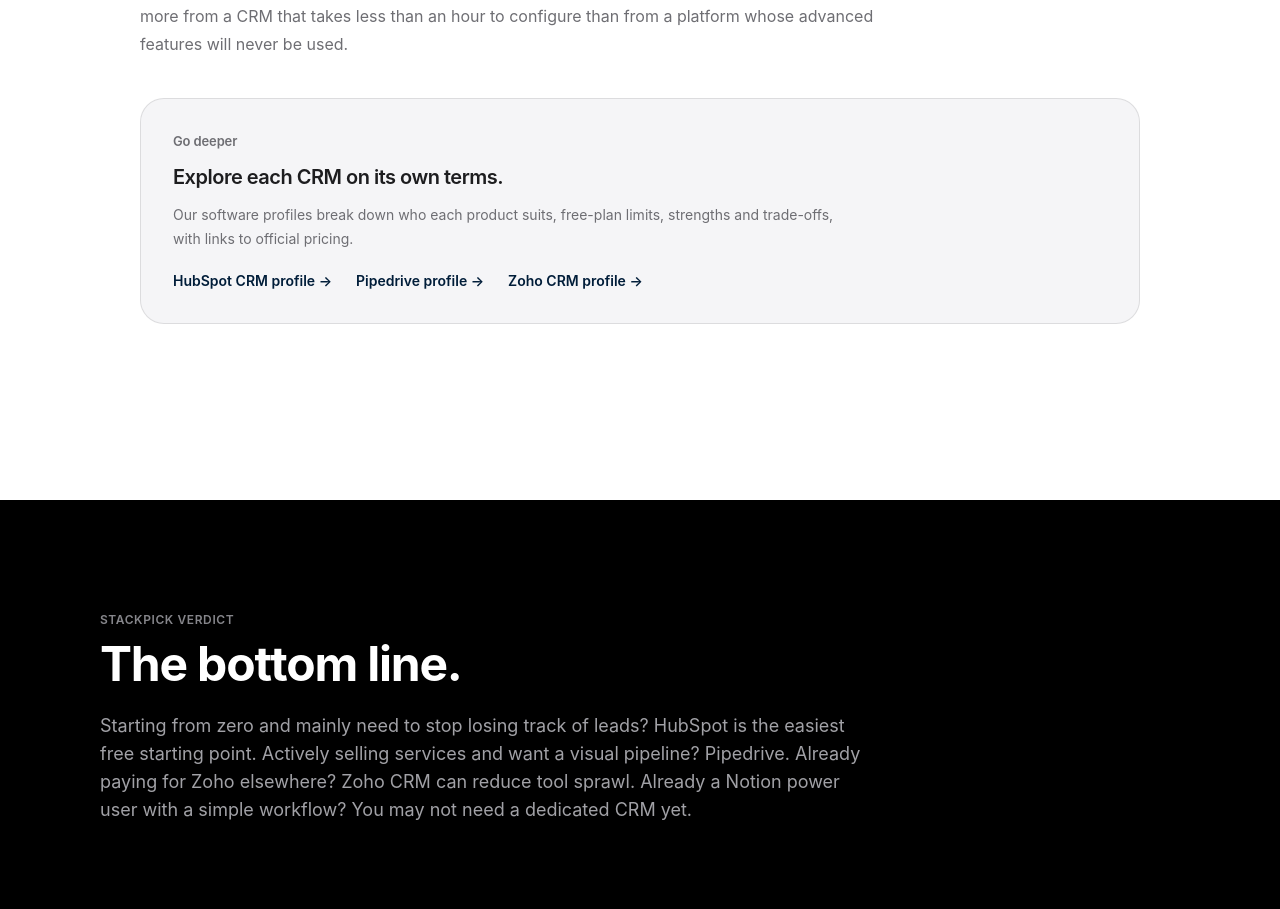
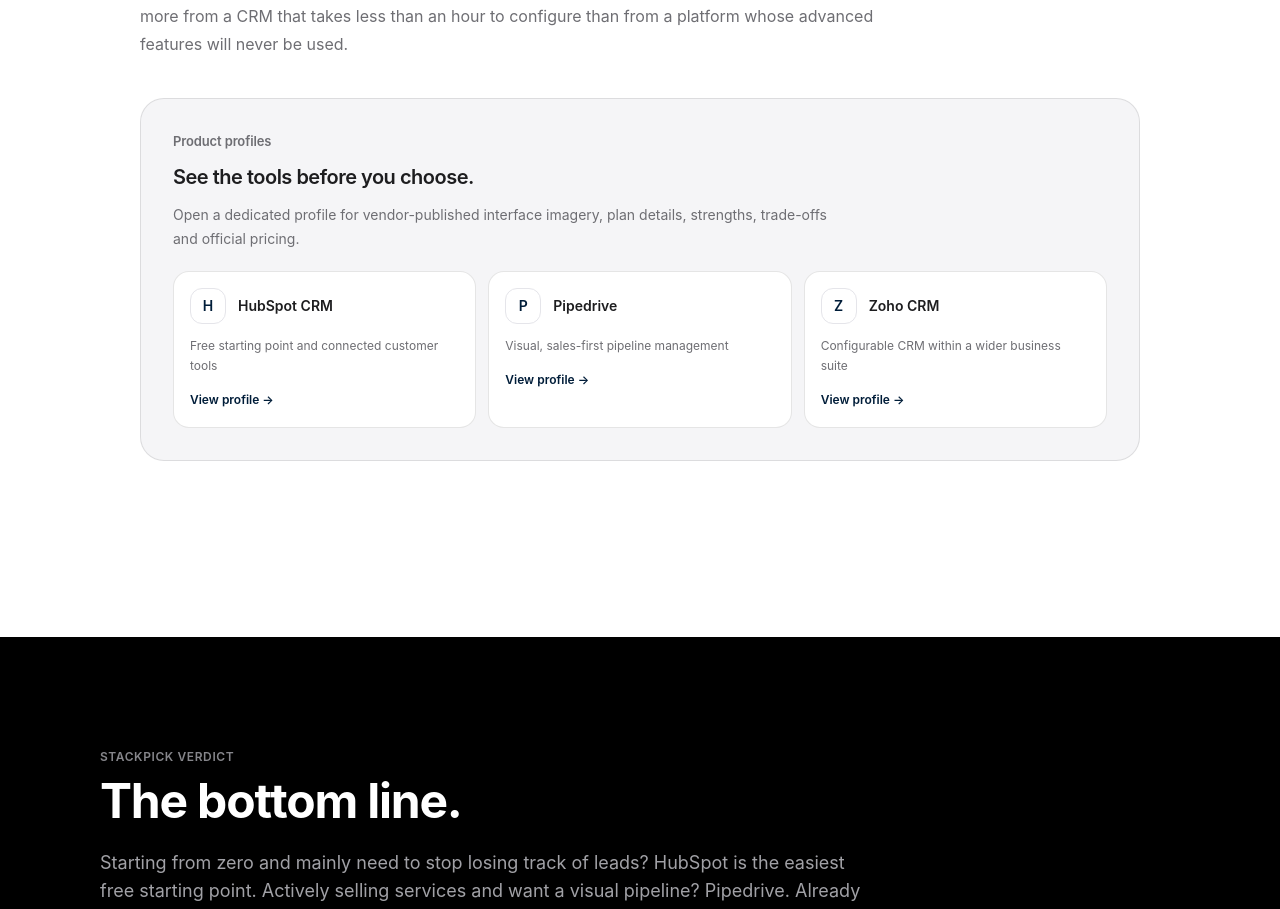
Before and after one commit to LinukaBandara/StackPick, a Next.js app: page /best/crm-software in a window 1280 px wide. Shown: the part 4267-5176 px from the top of the page. Built offline with nearby package versions, Linux system fonts and the light colour scheme; no server answers.

Commit message:
Add restrained CRM product visuals to comparison guide

```diff
--- a/app/best/crm-software/page.tsx
+++ b/app/best/crm-software/page.tsx
@@ -1,6 +1,7 @@
 import type { Metadata } from "next";
 import Link from "next/link";
 import ComparisonArticle from "@/components/ComparisonArticle";
+import SoftwareLogo from "@/components/SoftwareLogo";
 
 export const metadata: Metadata = {
   title: "Best CRM Software for Freelancers & Small Teams (2026)",
@@ -8,6 +9,12 @@ export const metadata: Metadata = {
     "An honest comparison of CRM tools for freelancers and small teams - HubSpot, Pipedrive, Zoho CRM, and Notion - covering free tiers and real trade-offs.",
   alternates: { canonical: "/best/crm-software" },
 };
+
+const CRM_PROFILES = [
+  { name: "HubSpot CRM", url: "https://www.hubspot.com/products/crm", href: "/software/hubspot-crm", note: "Free starting point and connected customer tools" },
+  { name: "Pipedrive", url: "https://www.pipedrive.com/", href: "/software/pipedrive", note: "Visual, sales-first pipeline management" },
+  { name: "Zoho CRM", url: "https://www.zoho.com/crm/", href: "/software/zoho-crm", note: "Configurable CRM within a wider business suite" },
+];
 
 export default function CrmSoftwarePage() {
   return (
@@ -77,13 +84,20 @@ export default function CrmSoftwarePage() {
             platform whose advanced features will never be used.
           </p>
           <div className="mt-10 rounded-[24px] border border-black/10 bg-[#f5f5f7] p-6 sm:p-8">
-            <p className="sp-eyebrow">Go deeper</p>
-            <h2 className="mt-3 text-xl font-semibold tracking-tight text-[#1d1d1f]">Explore each CRM on its own terms.</h2>
-            <p className="mt-3 max-w-2xl text-sm leading-6 text-[#6e6e73]">Our software profiles break down who each product suits, free-plan limits, strengths and trade-offs, with links to official pricing.</p>
-            <div className="mt-5 flex flex-wrap gap-x-6 gap-y-3 text-sm font-semibold text-[#001D39]">
-              <Link href="/software/hubspot-crm" className="hover:underline">HubSpot CRM profile →</Link>
-              <Link href="/software/pipedrive" className="hover:underline">Pipedrive profile →</Link>
-              <Link href="/software/zoho-crm" className="hover:underline">Zoho CRM profile →</Link>
+            <p className="sp-eyebrow">Product profiles</p>
+            <h2 className="mt-3 text-xl font-semibold tracking-tight text-[#1d1d1f]">See the tools before you choose.</h2>
+            <p className="mt-3 max-w-2xl text-sm leading-6 text-[#6e6e73]">Open a dedicated profile for vendor-published interface imagery, plan details, strengths, trade-offs and official pricing.</p>
+            <div className="mt-5 grid gap-3 sm:grid-cols-3">
+              {CRM_PROFILES.map((profile) => (
+                <Link key={profile.href} href={profile.href} className="group rounded-2xl border border-black/10 bg-white p-4 transition hover:border-[#001D39]/35 hover:shadow-sm">
+                  <div className="flex items-center gap-3">
+                    <SoftwareLogo name={profile.name} url={profile.url} size="small" />
+                    <span className="text-sm font-semibold text-[#1d1d1f]">{profile.name}</span>
+                  </div>
+                  <p className="mt-3 text-xs leading-5 text-[#6e6e73]">{profile.note}</p>
+                  <span className="mt-4 inline-flex text-xs font-semibold text-[#001D39] group-hover:underline">View profile →</span>
+                </Link>
+              ))}
             </div>
           </div>
         </div>
```
